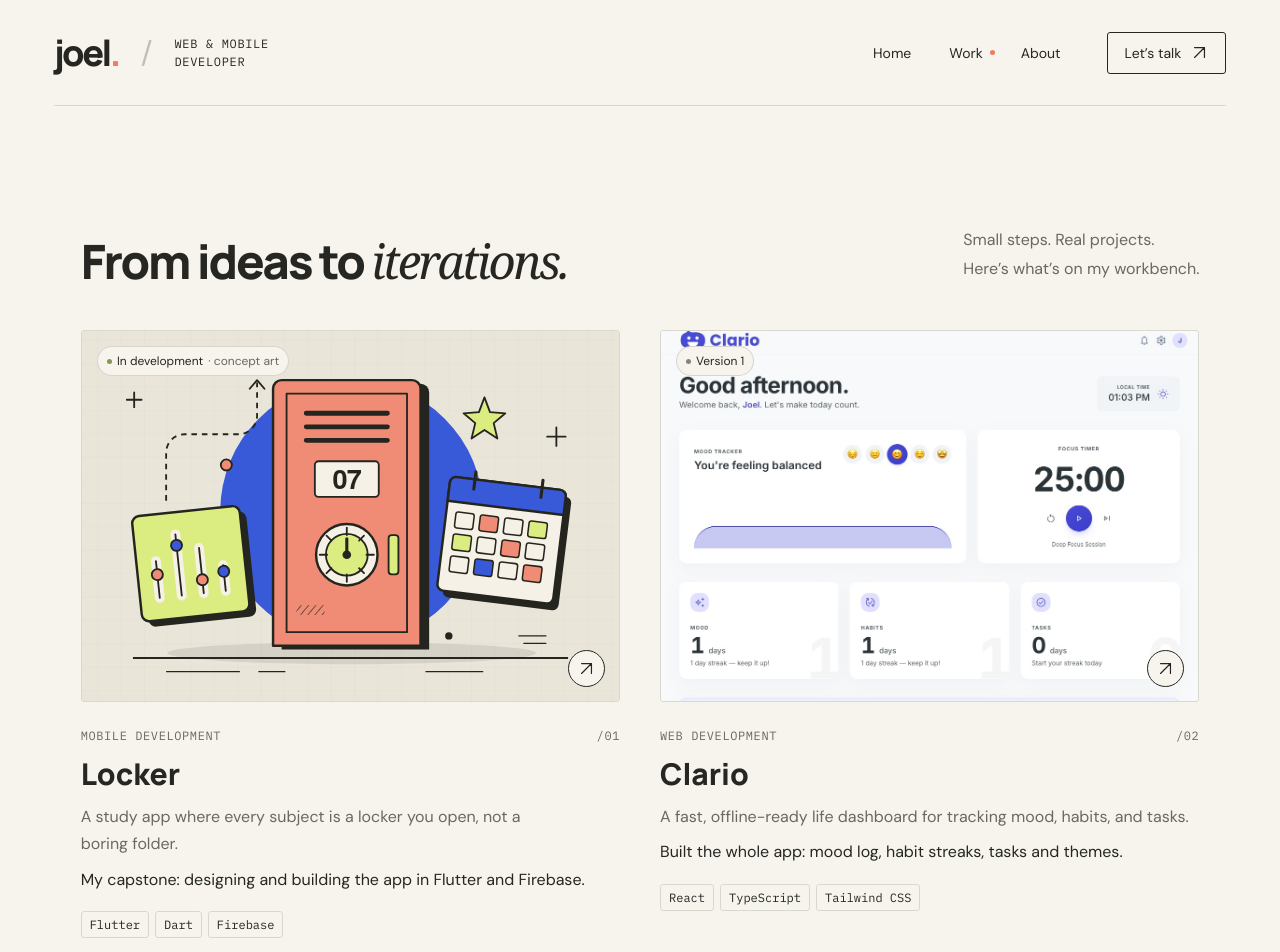
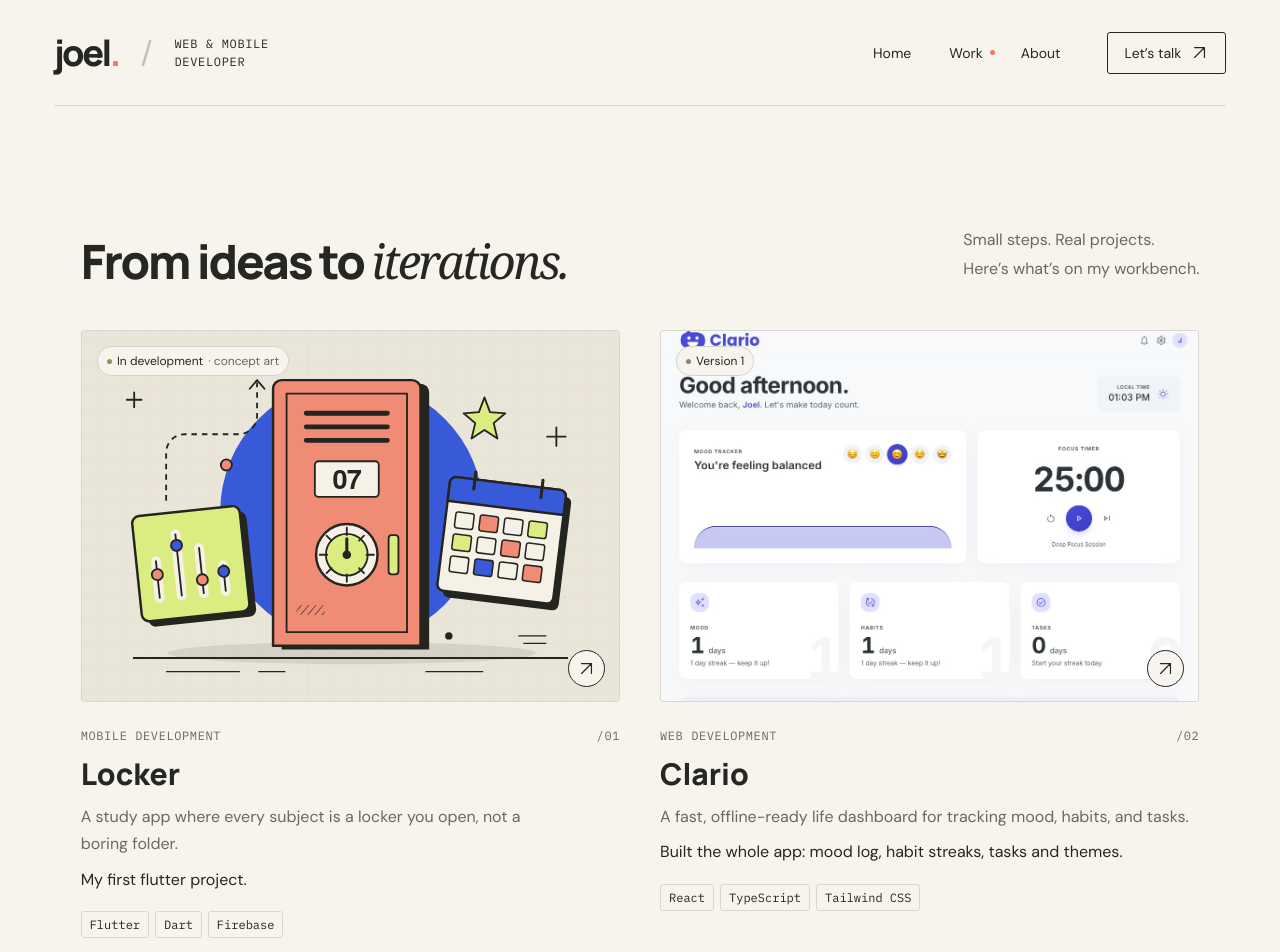
Before and after one commit to JoelNavales/JoelNavales.github.io, a React (Vite) app: page /work in a window 1280 px wide. Shown: the top 952 px of the page. Built offline with nearby package versions, Linux system fonts and the light colour scheme.

Commit message:
Update data.ts

```diff
--- a/src/data.ts
+++ b/src/data.ts
@@ -45,7 +45,7 @@ export const projects: Project[] = [
     video: lockerVideo,
     videoAlt:
       'Concept promo for Locker: subjects as lockers, priority colors, the focus timer with its ambient mixer, and the study crew',
-    role: 'My capstone: designing and building the app in Flutter and Firebase.',
+    role: 'My first flutter project.',
     color: 'coral',
   },
   {
```
